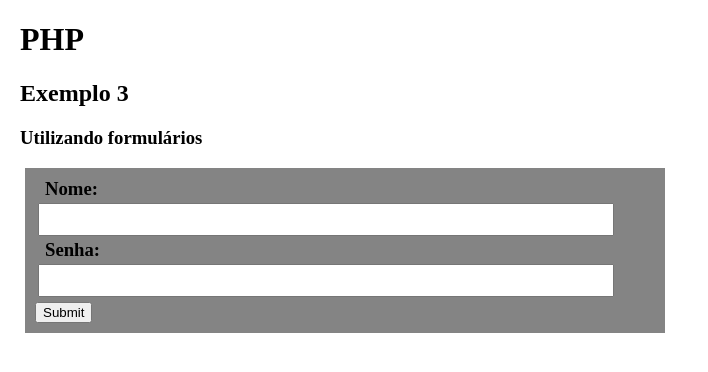
After one commit to SophiaGua/atividades-de-aula, a PHP site: page /login.php in a window 1280 px wide. The commit adds this page. Shown: the top 372 px of the page, without its empty margins (0-708 px from the left). Run offline with PHP 8.4, Linux system fonts and the light colour scheme.

Commit message:
primeira versão do trabalho

```diff
--- a/tabalho-dia-18-11/php/index.php
+++ /dev/null
@@ -1,3 +0,0 @@
-<?php
-
-?>
--- /dev/null
+++ b/tabalho-dia-18-11/php/login.php
@@ -0,0 +1,42 @@
+<!DOCTYPE html>
+<html lang="en">
+<head>
+    <meta charset="UTF-8">
+    <meta name="viewport" content="width=device-width, initial-scale=1.0">
+    <title>Página Principal</title>
+    <style>
+        body{
+            box-sizing: border-box;
+            margin: 20px;
+        }
+        form{
+            background-color: rgba(80,80,80,70%);
+            padding: 10px;
+            margin: 5px;
+            width: 50%;
+
+        }
+        label,input[type="text"], input[type="password"]{
+            /* backgroud-color: rgba(100,100,100,30%)*/
+            padding: 7px; /*area de escrita no forms*/
+            margin: 3px; /*margem cinza*/
+            width: 90%; /*largura do espaço da escrita*/
+        }
+    </style>
+
+</head>
+<body>
+    <h1>PHP</h1>
+    <h2>Exemplo 3</h2>
+    <h3>Utilizando formulários<h3>
+    <form action="index2.php" method="POST">
+        <label for="nome">Nome:</label>
+        <input id="nome" type="text" name="nome"> <br>
+        <label for="senha">Senha:</label>
+        <input id="senha" type="password" name="senha"> <br>
+        <input type="submit">
+
+
+    </form>
+</body>
+</html>
```
Also changed, not shown: tabalho-dia-18-11/php/autenticacao.php (added, +27 -0 lines), tabalho-dia-18-11/php/inicialbiblio.php (renamed from tabalho-dia-18-11/php/index2.php, +1 -6 lines).
